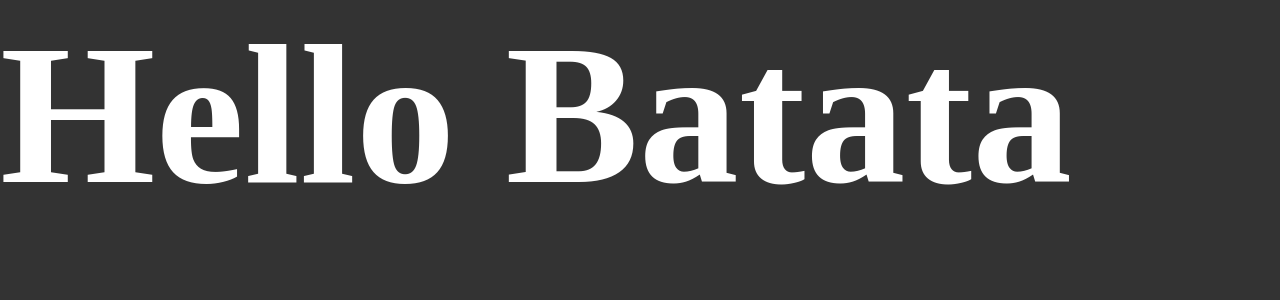
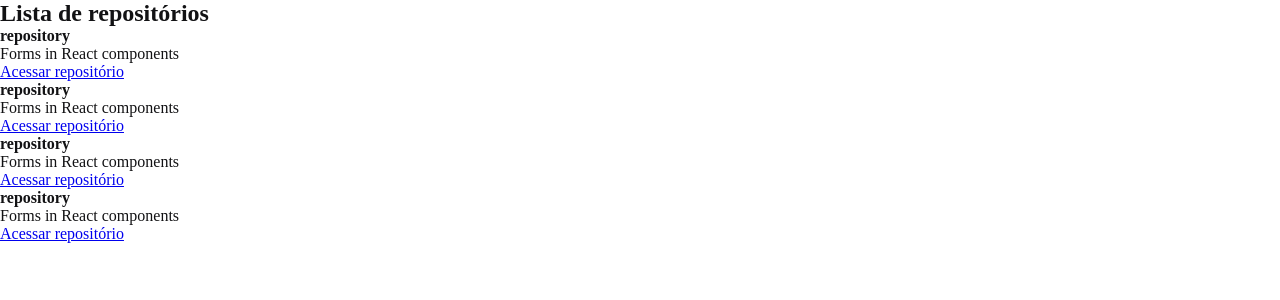
Before and after one commit to Nickithine/React-Ignite-Rocketseat, a React app in the folder 01-github-explorer/: page / in a window 1280 px wide. Shown: the top 300 px of the page. Built offline with nearby package versions, Linux system fonts and the light colour scheme.

Commit message:
feat: Entendendo conceitos de props nos componentes

```diff
--- a/01-github-explorer/src/App.jsx
+++ b/01-github-explorer/src/App.jsx
@@ -1,5 +1,6 @@
+import { RepositoryList } from './components/RepositoryList';
 import './styles/global.scss';
 
 export function App() {
-  return <h1>Hello Batata</h1>
+  return <RepositoryList />
 }
--- /dev/null
+++ b/01-github-explorer/src/components/RepositoryList.jsx
@@ -0,0 +1,21 @@
+import { RepositoryItem } from "./RepositotyItem";
+
+const repository = {
+  name: "repository",
+  description: "Forms in React components",
+  link: "https://github.com/unform/unform"
+}
+
+export function RepositoryList() {
+  return(
+    <section className="repository-list">
+      <h1>Lista de repositórios</h1>
+      <ul>
+        <RepositoryItem repository={repository}/>
+        <RepositoryItem repository={repository}/>
+        <RepositoryItem repository={repository}/>
+        <RepositoryItem repository={repository}/>
+      </ul>
+    </section>
+  );
+}
--- /dev/null
+++ b/01-github-explorer/src/components/RepositotyItem.jsx
@@ -0,0 +1,10 @@
+export function RepositoryItem(props){
+  return (
+    <li>
+      <strong>{ props.repository?.name ?? 'Default'} </strong>
+      <p>{ props.repository?.description }</p>
+
+      <a href={ props.repository?.link}>Acessar repositório</a>
+    </li>
+  );
+}
--- a/01-github-explorer/src/styles/global.scss
+++ b/01-github-explorer/src/styles/global.scss
@@ -5,11 +5,6 @@
 }
 
 body {
-  font: Arial, Helvetica, sans-serif;
-  background-color: #333;
-  color: #FFFFFF;
-
-  h1{
-    font-size: 200px;
-  }
+  font: 16px, "Helvetica Neue", Arial, sans-serif;
+  color: #121214;
 }
```
